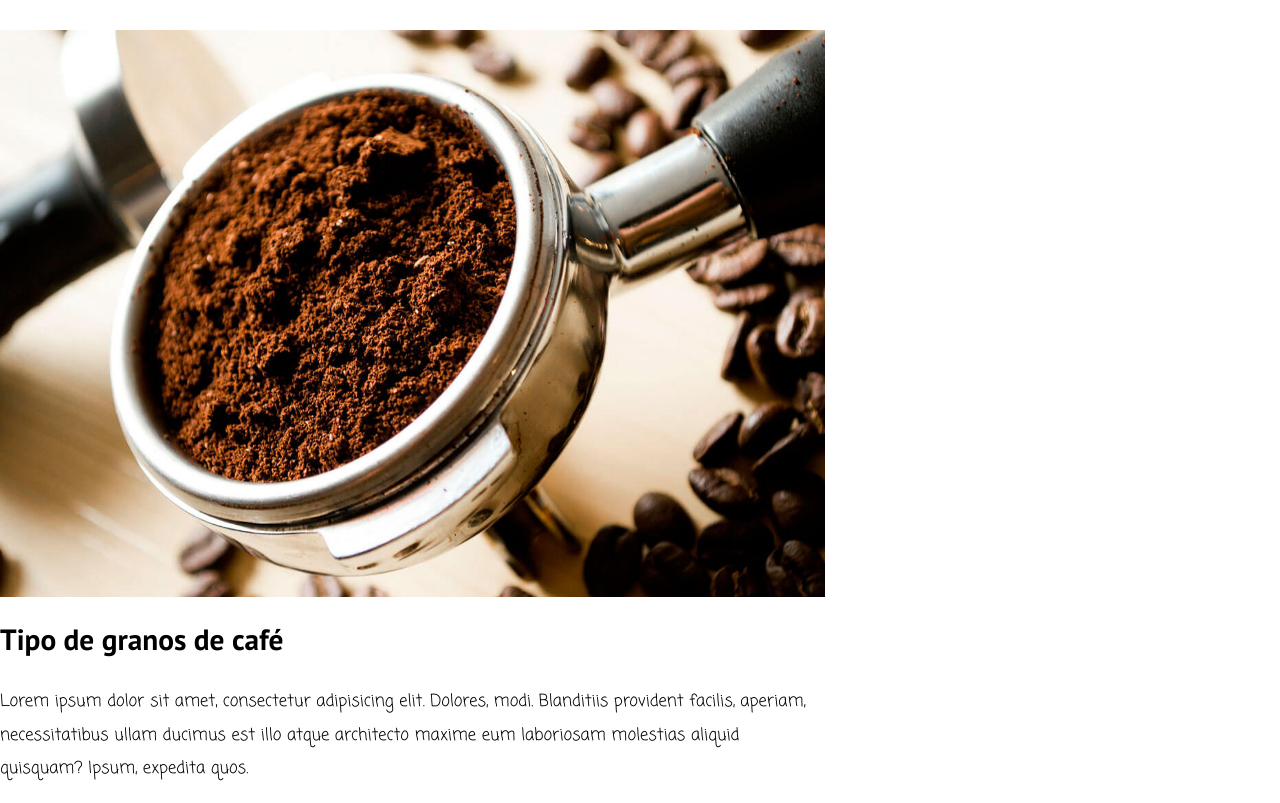
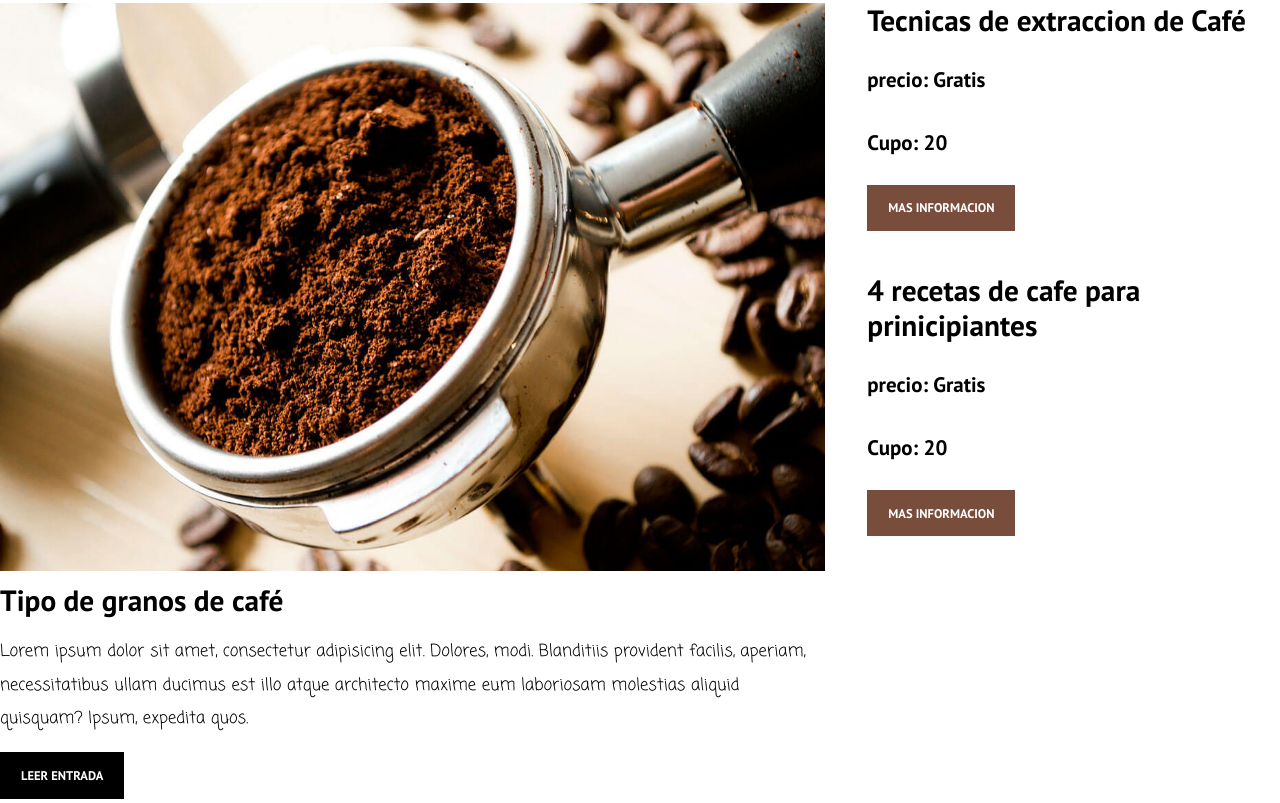
Before and after one commit to edangelux/Proyectos, a plain HTML site: page blog cafeteria/index.html in a window 1280 px wide. Shown: the part 733-1536 px from the top of the page. Drawn offline with Linux system fonts and the light colour scheme.

Commit message:
creando barra lateral

```diff
--- a/blog cafeteria/css/style.css
+++ b/blog cafeteria/css/style.css
@@ -31,6 +31,7 @@ a{
 }
 h1,h2,h3,h4 {
     font-family: var(--encabezado);
+    line-height: 1.2;
 }
 h1{
     font-size: 4.8rem;
@@ -143,3 +144,28 @@ img {
 .boton--primario {
     background-color: var(--negro);
 }
+.boton--secundario {
+    background-color: var(--primario);
+}
+.cursos {
+    list-style: none;
+}
+.widget-curso {
+    border-bottom: 1px var(--claro);
+    margin-bottom: 2rem;
+}
+.widget-curso:last-of-type {
+    border: none;
+    margin-bottom: 0;
+}
+.widget-curso__label {
+    font-family: var(--encabezado);
+    font-weight: bold;
+}
+.widget-curso__info {
+    font-weight: normal;
+}
+.widget-curso__label,
+.widget-curso__info {
+    font-size: 2rem;
+}
--- a/blog cafeteria/index.html
+++ b/blog cafeteria/index.html
@@ -74,6 +74,30 @@
         </main>
         <aside class="sidebar">
             <h3>Nuestros Cursos y Talleres</h3>
+
+            <ul class="cursos no-padding">
+                <li class="widget-curso">
+                    <h4 class="no-margin">Tecnicas de extraccion de Café</h4>
+                    <p class="widget-curso__label">precio:
+                        <span class=""widget-curso__info>Gratis</span>
+                    </p>
+                    <p class="widget-curso__label">Cupo:
+                        <span class=""widget-curso__info>20</span>
+                    </p>
+                    <a href="entrada.html" class="boton boton--secundario">Mas informacion</a>
+                </li>
+
+                <li class="widget-curso">
+                    <h4 class="no-margin">4 recetas de cafe para prinicipiantes</h4>
+                    <p class="widget-curso__label">precio:
+                        <span class=""widget-curso__info>Gratis</span>
+                    </p>
+                    <p class="widget-curso__label">Cupo:
+                        <span class=""widget-curso__info>20</span>
+                    </p>
+                    <a href="entrada.html" class="boton boton--secundario">Mas informacion</a>
+                </li>
+            </ul>
         </aside>
     </div>
 
```
